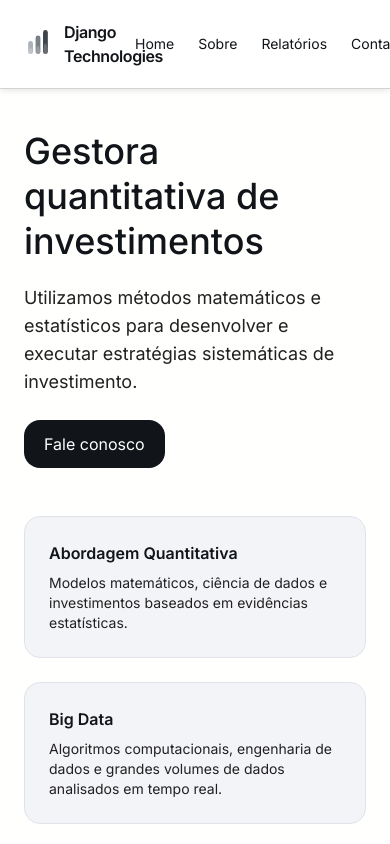
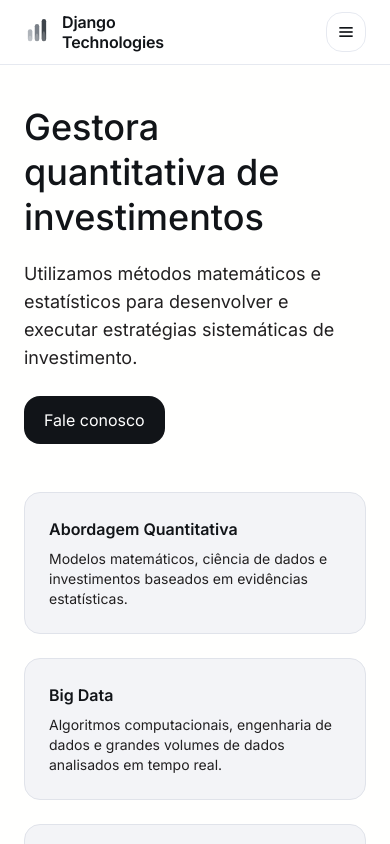
Before and after one commit to django-technologies/django-site, a Next.js app: page / in a window 390 px wide. Shown: the top 844 px of the page. Built offline with nearby package versions, Linux system fonts and the light colour scheme.

Commit message:
Add reports hub (archive + covers) and update header/sitemap

```diff
--- a/src/components/header.tsx
+++ b/src/components/header.tsx
@@ -1,57 +1,144 @@
-'use client';
-import Link from 'next/link';
-import Image from 'next/image';
-import { usePathname } from 'next/navigation';
+"use client";
 
-const links = [
+import React, { useEffect, useState } from "react";
+import Link from "next/link";
+import Image from "next/image";
 
-  { href: '/', label: 'Home' },
-  { href: '/about', label: 'Sobre' },
-  { href: '/reports', label: 'Relatórios' },
-  { href: '/contact', label: 'Contato' },
+const NAV = [
+  { href: "/", label: "Home" },
+  { href: "/sobre", label: "Sobre" },       // ajuste se sua rota for /about
+  { href: "/reports", label: "Relatórios" },
+  { href: "/contato", label: "Contato" },   // ajuste se sua rota for /contact
 ];
 
+function MenuIcon(props: React.SVGProps<SVGSVGElement>) {
+  return (
+    <svg viewBox="0 0 24 24" fill="none" stroke="currentColor" strokeWidth="2" {...props}>
+      <path d="M4 7h16" />
+      <path d="M4 12h16" />
+      <path d="M4 17h16" />
+    </svg>
+  );
+}
+
+function XIcon(props: React.SVGProps<SVGSVGElement>) {
+  return (
+    <svg viewBox="0 0 24 24" fill="none" stroke="currentColor" strokeWidth="2" {...props}>
+      <path d="M6 6l12 12" />
+      <path d="M18 6l-12 12" />
+    </svg>
+  );
+}
+
 export default function Header() {
-  const pathname = usePathname();
+  const [open, setOpen] = useState(false);
+
+  // trava scroll quando drawer abre
+  useEffect(() => {
+    if (!open) return;
+    const prev = document.body.style.overflow;
+    document.body.style.overflow = "hidden";
+    return () => {
+      document.body.style.overflow = prev;
+    };
+  }, [open]);
+
+  // ESC fecha
+  useEffect(() => {
+    function onKey(e: KeyboardEvent) {
+      if (e.key === "Escape") setOpen(false);
+    }
+    window.addEventListener("keydown", onKey);
+    return () => window.removeEventListener("keydown", onKey);
+  }, []);
 
   return (
-    <header
-      className="sticky top-0 z-40 border-b border-[var(--color-surface)]
-                 bg-white/80 backdrop-blur supports-[backdrop-filter]:bg-white/60
-                 shadow-[0_1px_6px_rgba(15,23,42,0.12)]"
-    >
-      <a
-        href="#conteudo"
-        className="sr-only focus:not-sr-only focus:fixed focus:m-4 focus:px-3 focus:py-2 focus:bg-white focus:rounded"
-      >
-        Pular para o conteúdo
-      </a>
+    <header className="sticky top-0 z-50 bg-white/90 backdrop-blur border-b border-[#e6e9f0]">
+      <div className="max-w-screen-xl mx-auto px-6 h-16 flex items-center justify-between gap-4">
+        {/* Logo (imagem NÃO some) */}
+        <Link href="/" className="flex items-center gap-3 min-w-0">
+          <span className="shrink-0">
+            {/* Troque o src abaixo pelo MESMO caminho que você já usa hoje */}
+            <Image
+              src="/logo-mark.svg"
+              alt="Django Technologies"
+              width={26}
+              height={26}
+              priority
+            />
+          </span>
 
-      <div className="max-w-screen-xl mx-auto px-6 py-5 flex items-center justify-between">
-        <Link href="/" className="flex items-center gap-3 font-semibold tracking-tight">
-          <Image
-            src="/logo-mark.svg"
-            alt="Django Technologies"
-            width={28}
-            height={28}
-            priority
-          />
-          <span>Django Technologies</span>
+          {/* Texto do logo: no mobile fica em 2 linhas e não invade o menu */}
+          <span className="min-w-0 leading-tight">
+            <span className="block font-semibold tracking-[-0.01em] truncate">
+              Django
+            </span>
+            <span className="block font-semibold tracking-[-0.01em] truncate">
+              Technologies
+            </span>
+          </span>
         </Link>
 
-        <nav aria-label="Principal" className="flex gap-6 text-sm">
-          {links.map((l) => (
+        {/* Desktop nav */}
+        <nav className="hidden md:flex items-center gap-8 text-sm">
+          {NAV.map((item) => (
             <Link
-              key={l.href}
-              href={l.href}
-              aria-current={pathname === l.href ? 'page' : undefined}
-              className="hover:underline focus-visible:outline-none focus-visible:ring-4 focus-visible:ring-offset-2 rounded"
+              key={item.href}
+              href={item.href}
+              className="text-[var(--color-text)] opacity-80 hover:opacity-100 transition"
             >
-              {l.label}
+              {item.label}
             </Link>
           ))}
         </nav>
+
+        {/* Mobile menu button */}
+        <button
+          type="button"
+          aria-label={open ? "Fechar menu" : "Abrir menu"}
+          aria-expanded={open}
+          onClick={() => setOpen((v) => !v)}
+          className={[
+            "md:hidden inline-flex items-center justify-center",
+            "h-10 w-10 rounded-2xl",
+            "border border-[#e6e9f0] bg-white",
+            "hover:bg-[#fbfbfd]",
+            "focus-visible:outline-none focus-visible:ring-4 focus-visible:ring-[color:rgb(17_20_24_/_12%)]",
+          ].join(" ")}
+        >
+          {open ? <XIcon className="h-5 w-5" /> : <MenuIcon className="h-5 w-5" />}
+        </button>
       </div>
+
+      {/* Mobile drawer */}
+      {open ? (
+        <div className="md:hidden">
+          {/* backdrop */}
+          <div
+            className="fixed inset-0 bg-black/20"
+            onClick={() => setOpen(false)}
+            aria-hidden="true"
+          />
+
+          {/* panel */}
+          <div className="fixed top-16 left-0 right-0 bg-white border-b border-[#e6e9f0] shadow-[0_30px_80px_rgba(0,0,0,0.12)]">
+            <div className="max-w-screen-xl mx-auto px-6 py-5">
+              <nav className="flex flex-col gap-2">
+                {NAV.map((item) => (
+                  <Link
+                    key={item.href}
+                    href={item.href}
+                    onClick={() => setOpen(false)}
+                    className="py-2 text-base text-[var(--color-text)] opacity-90 hover:opacity-100 transition"
+                  >
+                    {item.label}
+                  </Link>
+                ))}
+              </nav>
+            </div>
+          </div>
+        </div>
+      ) : null}
     </header>
   );
 }
```
